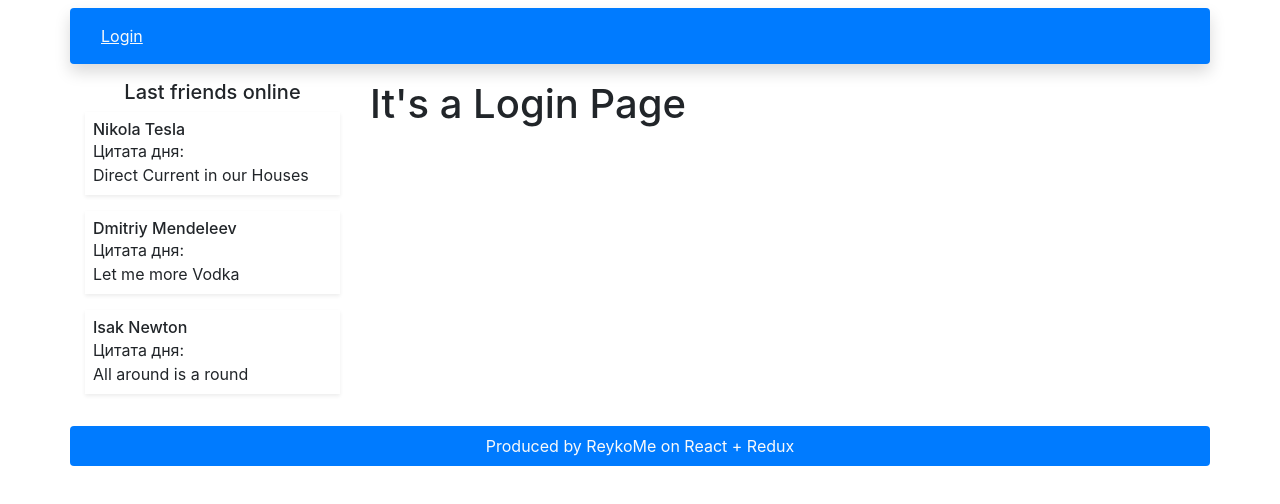
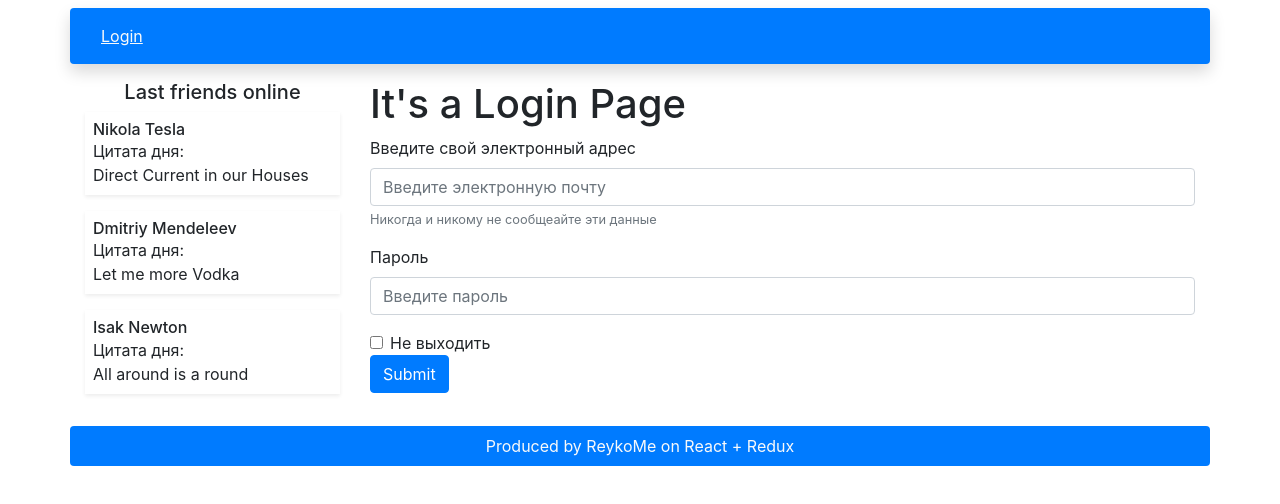
Before and after one commit to ReykoMe/react-learn, a React (Create React App) app in the folder mask/: page /login in a window 1280 px wide. Shown: the top 504 px of the page. Built offline with nearby package versions, Linux system fonts and the light colour scheme; no server answers.

Commit message:
фввув дщпшт ащкь

```diff
--- a/mask/package.json
+++ b/mask/package.json
@@ -8,6 +8,7 @@
     "@testing-library/user-event": "^7.2.1",
     "@welldone-software/why-did-you-render": "^4.2.5",
     "axios": "^0.19.2",
+    "formik": "^2.1.4",
     "react": "^16.13.1",
     "react-dom": "^16.13.1",
     "react-redux": "^7.2.0",
--- a/mask/src/components/Content/LoginPage/LoginPage.jsx
+++ b/mask/src/components/Content/LoginPage/LoginPage.jsx
@@ -1,9 +1,30 @@
 import React from 'react';
+const LoginForm = (props) => {
+   return (
+    <form>
+    <div class="form-group">
+      <label for="emailInput">Введите свой электронный адрес</label>
+      <input type="email" class="form-control" id="emailInput" aria-describedby="emailHelp" placeholder="Введите электронную почту" />
+      <small id="emailHelp" class="form-text text-muted">Никогда и никому не сообщеайте эти данные</small>
+    </div>
+    <div class="form-group">
+      <label for="passwordInput">Пароль</label>
+      <input type="password" class="form-control" id="passwordInput" placeholder="Введите пароль" />
+    </div>
+    <div class="form-check">
+      <input type="checkbox" class="form-check-input" id="logoutTimeout" />
+      <label class="form-check-label" for="logoutTimeout">Не выходить</label>
+    </div>
+    <button type="submit" class="btn btn-primary">Submit</button>
+  </form>
+   )
+}
 
 const LoginPage = (props) => {
     return (
         <div>
             <h1>It's a Login Page</h1>
+            <LoginForm />
         </div>
     )
 }
--- a/mask/src/components/Content/Profile/ProfileStatus.jsx
+++ b/mask/src/components/Content/Profile/ProfileStatus.jsx
@@ -1,11 +1,14 @@
 import React from "react";
-import { useReducer } from "react";
+import { useReducer, useEffect } from "react";
+
 
 const ProfileStatus = (props) => {
+    //Эту часть можно сразу передать вторым параметром в useReducer
     const localInit = {
         editable: false,
         statusText: props.status,
     };
+
     const localReducer = (state, action) => {
         switch (action.type) {
             case "ENTER_EDIT_MODE":
@@ -13,6 +16,8 @@ const ProfileStatus = (props) => {
             case "EXIT_EDIT_MODE":
                 return { ...state, editable: false };
             case "STATUS_TEXT_CHANGE":
+                return { ...state, statusText: action.text };
+            case "LOAD_STATUS_TEXT":
                 return { ...state, statusText: action.text };
             default:
                 return state;
@@ -29,6 +34,10 @@ const ProfileStatus = (props) => {
     const handleKey = (e) => {
         e.key === "Enter" && exitEditMode();
     };
+    //Эмуляция componentDidUpdat, вторым параметром передается зависимость
+    useEffect(()=> {
+        dispatch({type:'LOAD_STATUS_TEXT', text: props.status})
+    }, [props.status])
 
     return (
         <div>
```
Also changed, not shown: 1 other file (tests, documents, lock files or other folders).
